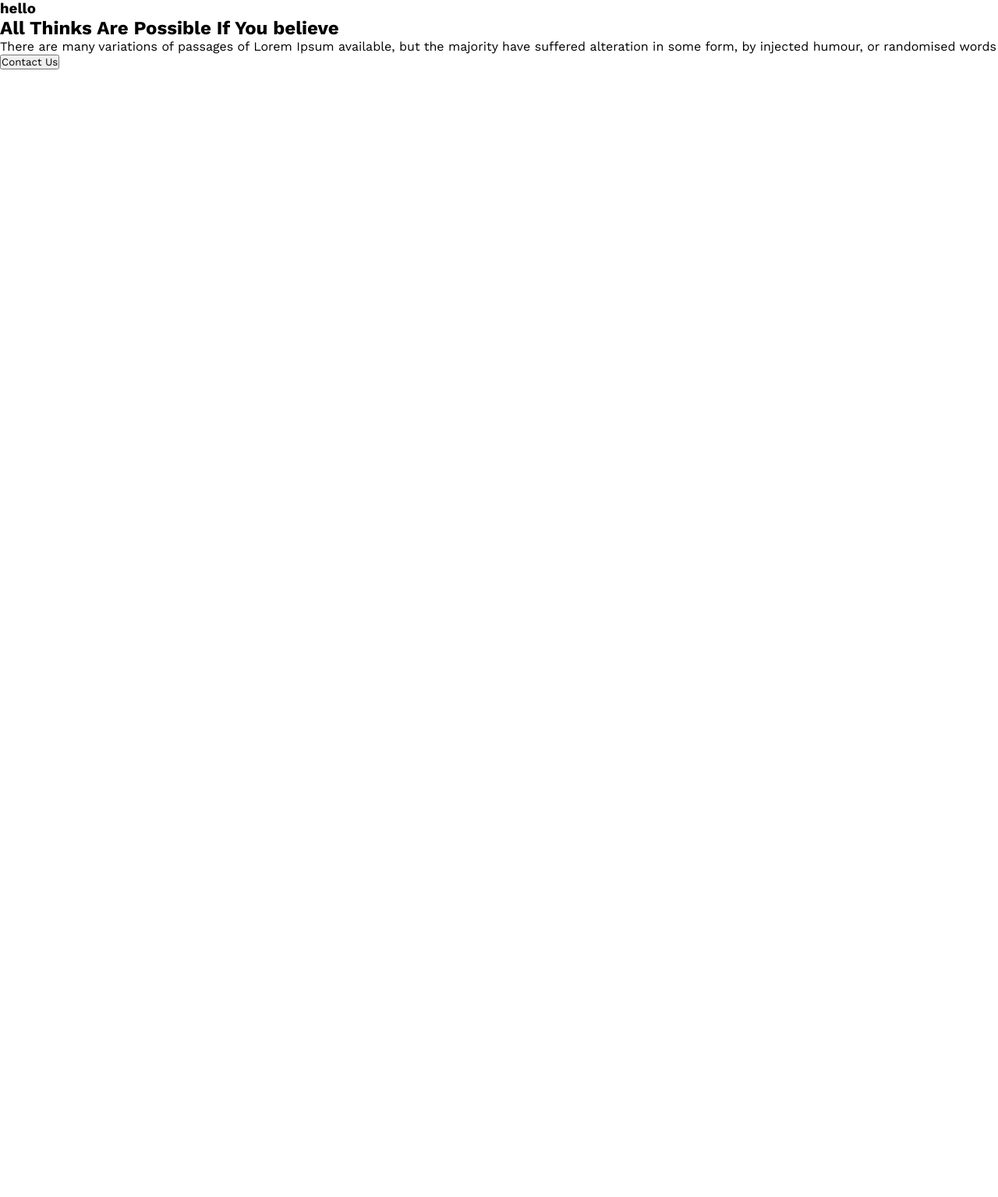
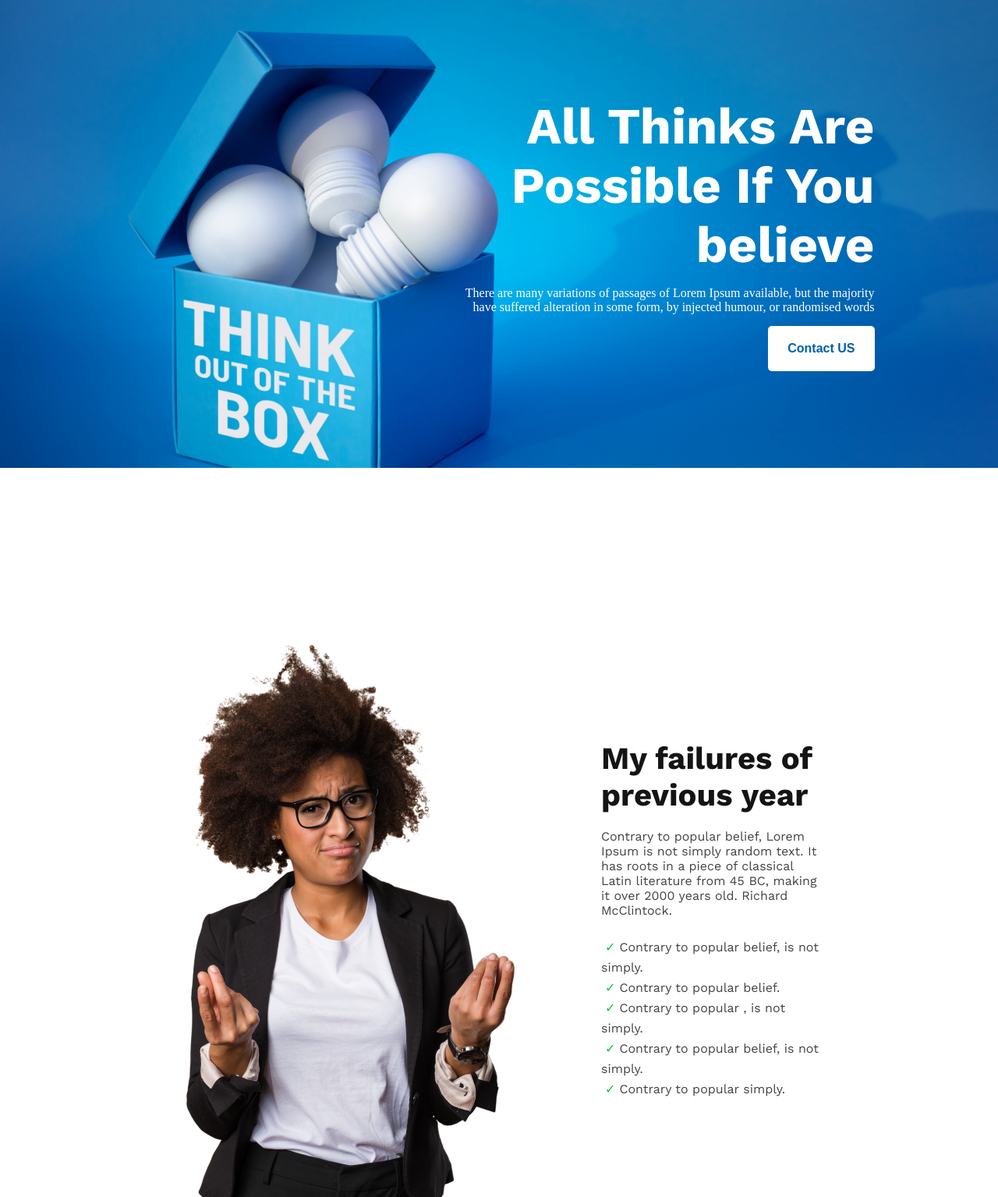
Before and after one commit to Kausar56/own-practice, a plain HTML site: page index.html in a window 1280 px wide. Shown: the whole page at 78% size. Before the commit the page ends 800 px from the top, so only its background shows below. Drawn offline with nearby package versions, Linux system fonts and the light colour scheme.

Commit message:
add all css and html

```diff
--- a/index.html
+++ b/index.html
@@ -15,24 +15,42 @@
 </head>
 <body>
 <header> <!-- header section start-->
-    <nav class="nav-container">
 
+    <div class="header-container">
+        <div class="header-content">
+            <h1 class="header-title">All Thinks Are Possible If You believe</h1>
+            <p class="header-des">There are many variations of passages of Lorem Ipsum available, but the majority have suffered alteration in some form, by injected humour, or randomised words</p>
+            <button class="btn-primary">Contact US</button>
 
-        <div class="try">
-            <h3>hello</h3>
         </div>
+    </div>
+</header> <!-- header section end-->
 
+<main><!-- main section start-->
 
-        <div class="nav-head">
+    <div class="service-container">  <!-- service container start-->
 
-        <h1 class="head-title">All Thinks Are Possible If You believe</h1>
-        <p class="head-description">There are many variations of passages of Lorem Ipsum available, but the majority have suffered alteration in some form, by injected humour, or randomised words</p>
-        <button class="contact">Contact Us</button>
+           <div class="service-pic">
+                 <img class="service-img" src="images/ff 1.png">
+           </div>
+
+           <div class="service-info">
+            <h2 class="service-title">My failures of previous year</h2>
+            <p class="service-des">Contrary to popular belief, Lorem Ipsum is not simply random text. It has roots in a piece of classical Latin literature from 45 BC, making it over 2000 years old. Richard McClintock.</p>
+
+            <div class="service-check">
+                <ol>
+                    <li>Contrary to popular belief, is not simply.</li>
+                    <li>Contrary to popular belief.</li>
+                    <li>Contrary to popular , is not simply.</li>
+                    <li>Contrary to popular belief, is not simply.</li>
+                    <li>Contrary to popular simply.</li>
+                </ol>
+            </div>
+           </div>
+
     </div>
 
-
-    </nav> <!-- Nav head-->
-</header> <!-- header section end-->
-
+</main> <!-- Main section end-->
 </body>
 </html>
--- a/style.css
+++ b/style.css
@@ -1,34 +1,125 @@
 *{
     margin: 0;
     padding: 0;
-    font-family: 'Work Sans', sans-serif;
+}
+
+/* header section css  */
+
+.header-container{
+    display: flex;
+    justify-content: space-around;
+    align-items: center;
+    background-image: url("images/banner/banner3.png");
+    background-repeat: no-repeat;
+    background-size: cover;
+    height: 75vh;
+}
+
+.header-content{
+    text-align: right;
+    width: 525px;
+    padding-left: 438px;
+}
+
+.header-title{
+    color: #FFF;
+    text-align: right;
+    font-family: Work Sans;
+    font-size: 65px;
+    font-style: normal;
+    font-weight: 700;
+    line-height: normal;
 }
 
 
-/* Header section css style  */
-
-header{
- /* background-image: url('images/banner/banner3.png'); */
- /* width: 100%; */
- /* height: 100vh; */
- /* background-repeat: no-repeat;
- background-size: cover; */
-}
-
-.nav-container{
-
-}
-
-.nav-head{
-   display: block;
-}
-
-
-.head-title{
+.header-des{
+    color: #fff;
+    font-size: 16px;
+    font-weight: 400;
+    margin-top: 15px;
 
 }
 
 
-.head-description{
+.btn-primary{
+    color: #005FAC;
+    border: none;
+    background-color: #fff;
+    font-size: 16px;
+    font-weight: 600;
+    padding: 20px 25px;
+    margin-top: 15px;
+    cursor: pointer;
+    border-radius: 5px;
+}
+
+.btn-primary:hover{
+    background-color: #ffffff50;
+    color: #fff;
+}
+
+
+/* Header section style end  */
+
+
+
+
+/* service section css style  */
+
+
+.service-container{
+
+    display: flex;
+    justify-content: space-around;
+    align-items: center;
+    padding: 220px;
+}
+
+
+.service-info{
+    padding-left: 100px;
+}
+
+
+.service-title{
+    color: #151414;
+    font-family: Work Sans;
+    font-size: 40px;
+    font-weight: 700;
+
 
 }
+
+
+.service-des{
+    color:#444343;
+    font-family: Work Sans;
+    font-size: 16px;
+    font-weight: 400;
+    margin-top: 20px;
+
+
+}
+
+
+.service-check{
+    color:#444343;
+    font-family: Work Sans;
+    font-size: 16px;
+    font-weight: 400;
+    line-height: 26px;
+    margin-top: 25px;
+    /* margin-left: 20px; */
+
+
+}
+
+.service-check li{
+    list-style: none;
+}
+
+.service-check ol li:before {
+    content: '✓';
+    margin: 0px 5px;
+    color: rgb(5, 201, 54);
+  }
```
Also changed, not shown: images/ff 1.png (added).
